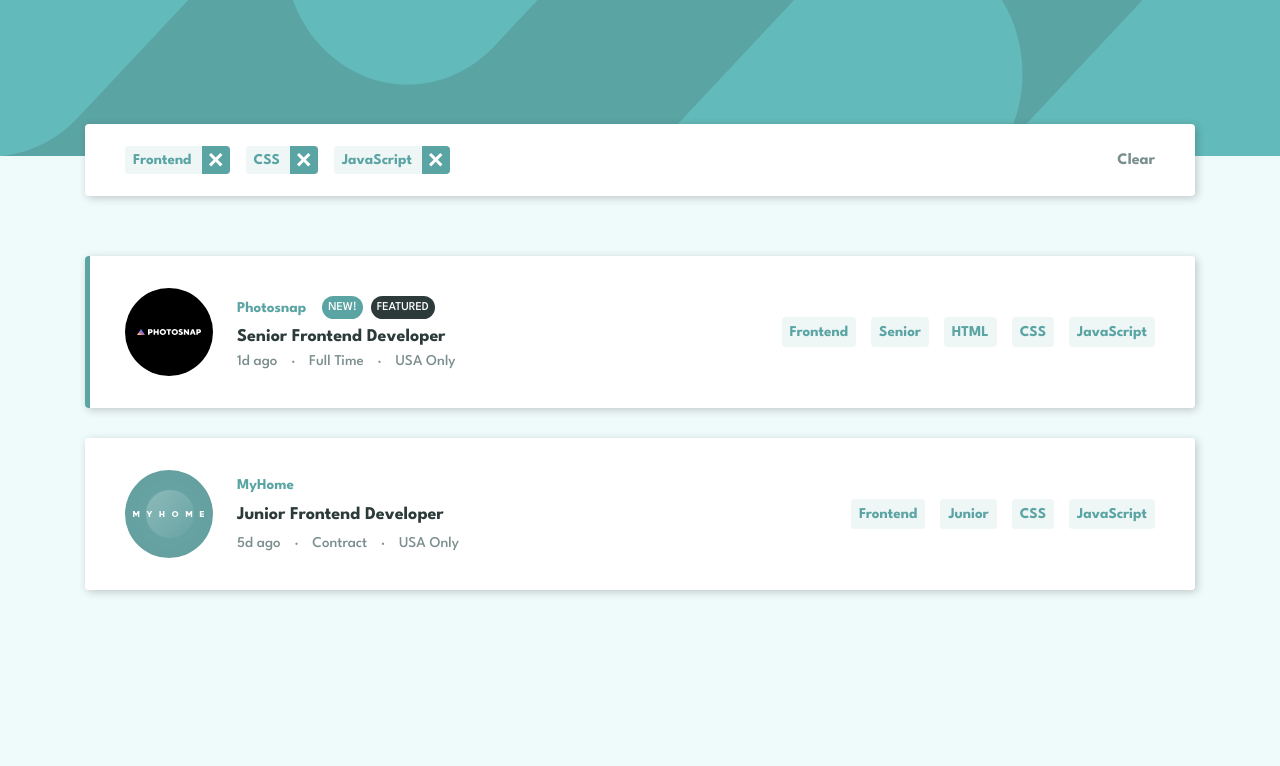
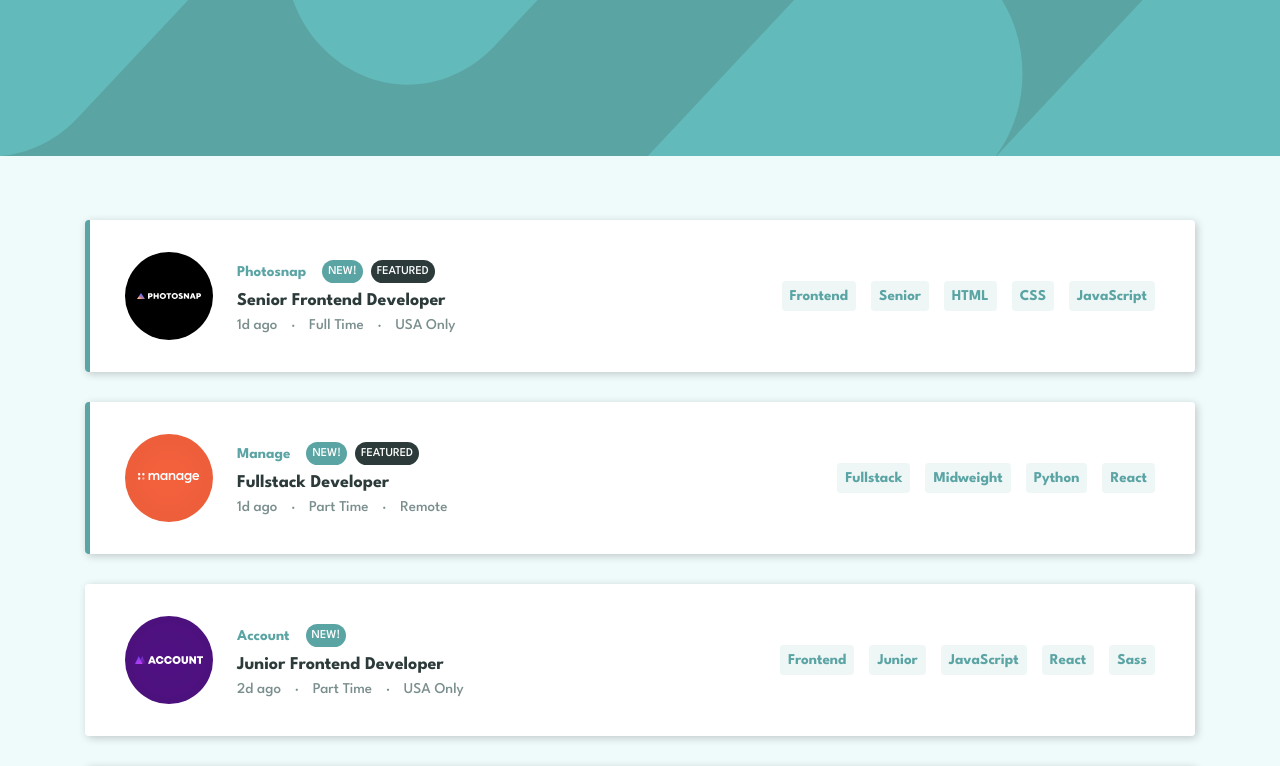
Before and after one commit to michael-truscott/frontendmentor_joblistings, a React (Create React App) app: page / in a window 1280 px wide. Shown: the top 766 px of the page. Built offline with nearby package versions, Linux system fonts and the light colour scheme.

Commit message:
App.js - Remove default filter tags

```diff
--- a/src/App.js
+++ b/src/App.js
@@ -6,7 +6,7 @@ import FilterBar from './FilterBar';
 import React, { useState } from 'react';
 
 function App() {
-  const [tags, setTags] = useState(["Frontend", "CSS", "JavaScript"]);
+  const [tags, setTags] = useState([]);
   const onClear = () => { setTags([]) };
   const onRemoveTag = (toRemove) => {
     setTags((oldTags) => oldTags.filter((t) => t !== toRemove));
```
